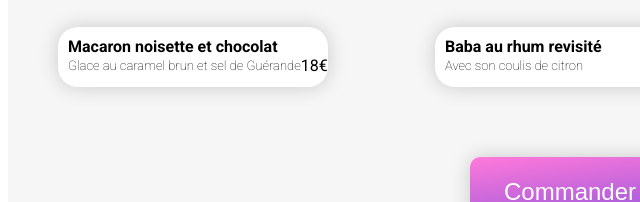
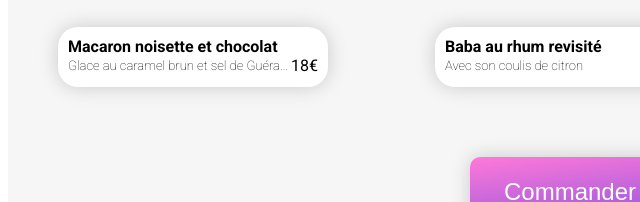
Before and after one commit to Tarek-D/Ohmyfood, a website: page menu-la-note-enchantee.html in a window 1280 px wide. Shown: the part 1044-1246 px from the top of the page, 70-710 px from the left. Drawn offline with Linux system fonts and the light colour scheme; a web font is replaced by a local one.

Commit message:
Update style.css
add text overflow for food item card

```diff
--- a/public/css/style.css
+++ b/public/css/style.css
@@ -618,15 +618,20 @@ header .fa-arrow-left {
   padding: 10px;
   width: 100%;
   text-overflow: ellipsis;
+  overflow: hidden;
 }
 .food-item-card h4 {
   margin: 0;
   font-weight: 800;
+  text-overflow: ellipsis;
+  overflow: hidden;
 }
 .food-item-card p {
   font-weight: lighter;
   font-size: small;
   margin: 0;
+  text-overflow: ellipsis;
+  overflow: hidden;
 }
 .food-item-card .food-item-card-bottom {
   display: flex;
```
